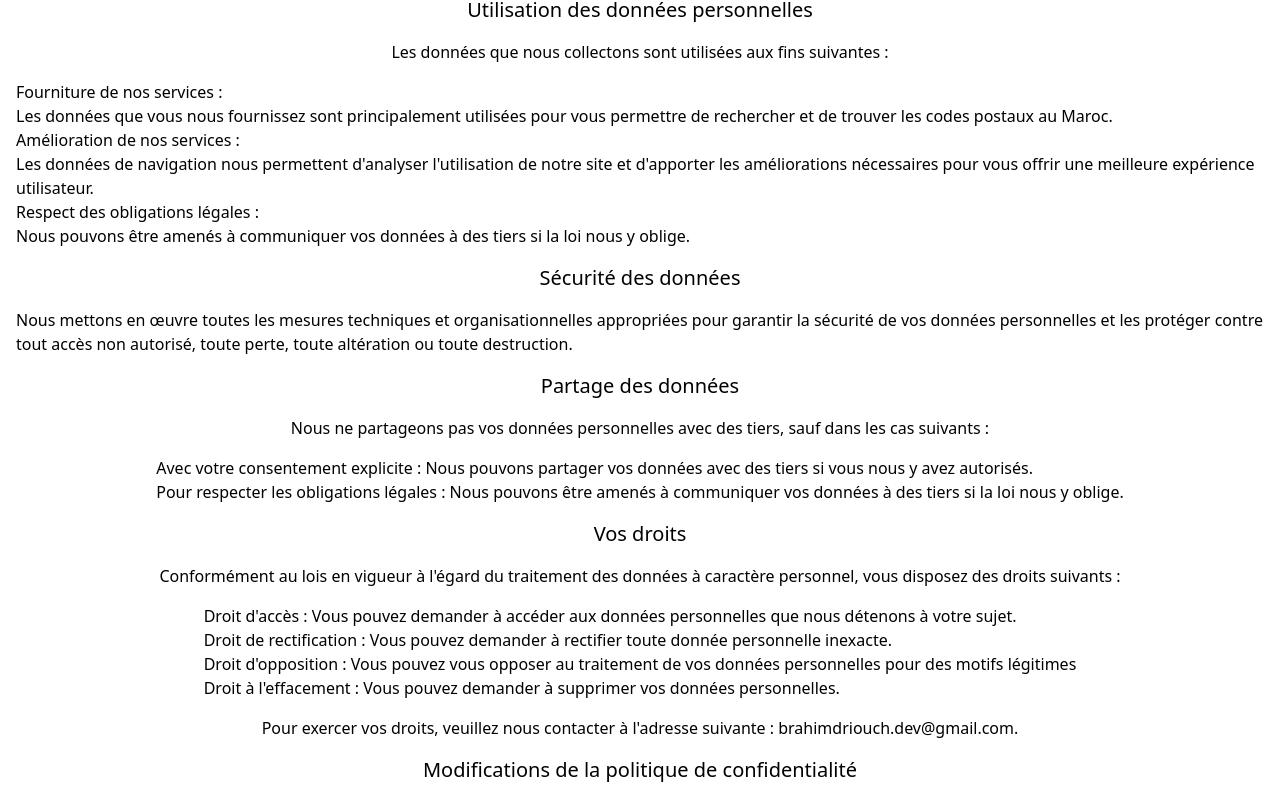
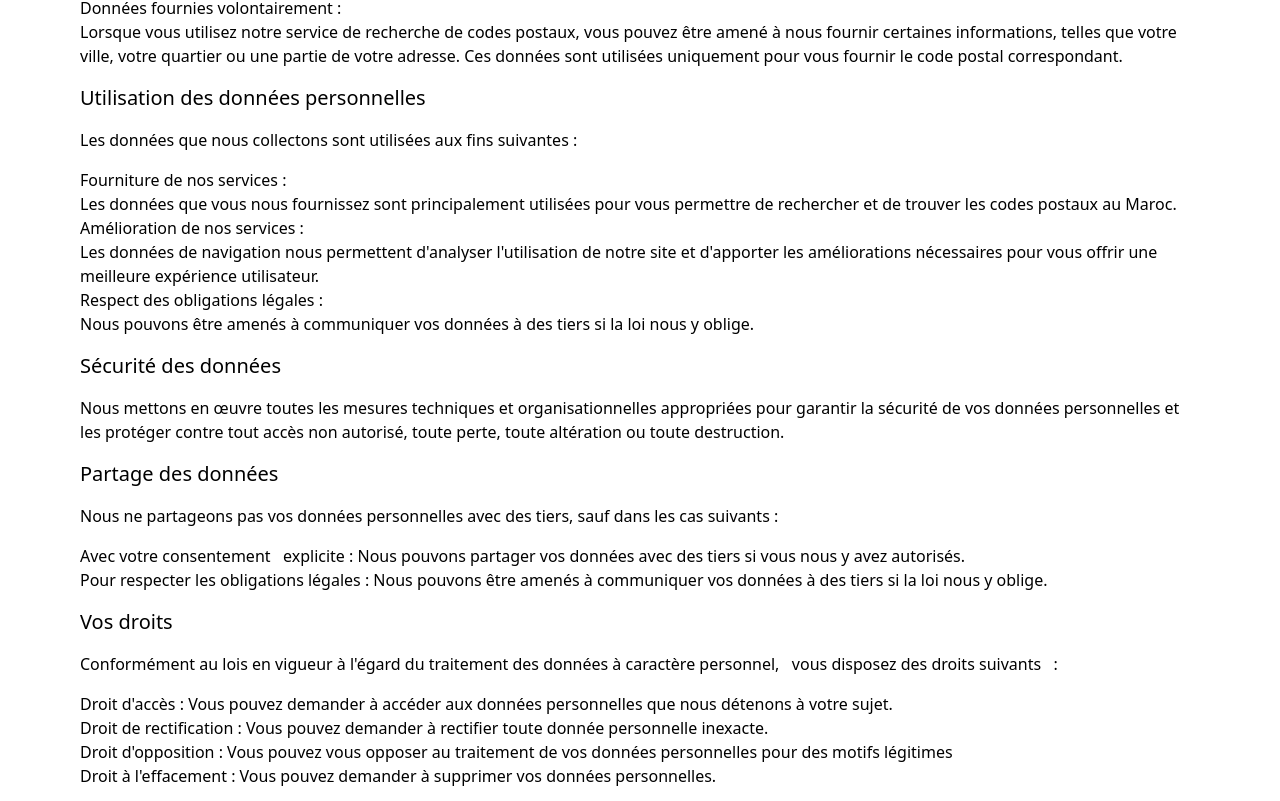
Before and after one commit to ibra1987/code-postal-maroc, a Next.js app: page /politique-de-confidentialite in a window 1280 px wide. Shown: the part 479-1280 px from the top of the page. Built offline with nearby package versions, Linux system fonts and the light colour scheme.

Commit message:
fix errors in legal pages

```diff
--- a/app/components/Footer.tsx
+++ b/app/components/Footer.tsx
@@ -13,13 +13,13 @@ export default function Footer() {
         Le contenu de ce site est purement informatif et ne représente pas une autorité officielle.
       </p>
       <p className="text-center">
-        Si vous avez des remarques ou des suggestions, n&apos;h sitez pas   nous contacter.
+        Si vous avez des remarques ou des suggestions, n&apos;hésitez pas à <Link className="underline" href={"/contact"}>nous contacter</Link>.
       </p>
       <p className="text-center">
         Copyright  {new Date().getFullYear()} - Tous droits réservés
       </p>
       <p className="text-center">
-        Ce site utilise des cookies pour vous fournir une meilleure exp rience utilisateur.
+        Ce site utilise des cookies pour vous fournir une meilleure expérience utilisateur.
         En poursuivant votre navigation sur ce site, vous acceptez l&apos;utilisation de ces cookies.
       </p>
     </footer>
--- a/app/disclaimer/page.tsx
+++ b/app/disclaimer/page.tsx
@@ -15,7 +15,7 @@ export const metadata: Metadata = {
 
 function DisclaimerPage() {
   return (
-    <main className="w-full flex min-h-screen flex-col items-center justify-start px-4">
+    <main className="w-full  flex min-h-screen flex-col items-center justify-start px-4 md:px-20 mt-24">
         Notre site peut inclure des publicités ou des liens d&apos;affiliation. Cela signifie que nous pouvons percevoir une commission lorsque vous cliquez sur ces liens ou effectuez un achat via ces derniers. Ces publicités et partenariats nous permettent de maintenir et de développer nos services tout en restant accessibles gratuitement pour les utilisateurs.
 
 Nous tenons à préciser que les produits ou services promus via des publicités ou des affiliations sont choisis avec soin. Cependant, nous ne garantissons ni la qualité, ni la pertinence, ni la disponibilité de ces produits ou services. Toute décision d&apos;achat ou d&apos;utilisation relève de votre entière responsabilité.
--- a/app/page.tsx
+++ b/app/page.tsx
@@ -17,7 +17,7 @@ export const metadata: Metadata = {
 export default function Home() {
   return (
     <div className="w-full flex flex-col items-center justify-items-center min-h-screen ">
-        <div className="w-full bg-red-600 flex flex-col justify-center items-center  px-3 md:px-20 py-48">
+        <div className="w-full bg-red-600 flex flex-col justify-center items-center  px-3 md:px-20 py-32">
 
           <Hero/>
           <SearchForm/>
--- a/app/politique-de-confidentialite/page.tsx
+++ b/app/politique-de-confidentialite/page.tsx
@@ -1,66 +1,149 @@
-import Link from "next/link"
-
-
+import Link from "next/link";
 
 function page() {
   return (
-    <main className="w-full flex min-h-screen flex-col items-center justify-start px-4 gap-4">
+    <main className="w-full flex min-h-screen flex-col items-start justify-start px-4 md:px-20 py-10 gap-4">
       <h1 className=" font-bold text-3xl">Politique de Confidentialité</h1>
 
-<h2  className="font-medium text-xl">Préambule</h2>
-<p> <Link href={"/"} className="font-medium">Code Postal Maroc</Link> s&apos;engage à respecter votre vie privée et à protéger les données personnelles que vous nous communiquez. La présente politique de confidentialité a pour objectif de vous informer sur
-les modalités de collecte, d&apos;utilisation et de conservation de vos données personnelles lorsque vous utilisez nos services.</p>
+      <h2 className="font-medium text-xl">Préambule</h2>
+      <p>
+        {" "}
+        <Link href={"/"} className="font-medium">
+          Code Postal Maroc
+        </Link>{" "}
+        s&apos;engage à respecter votre vie privée et à protéger les données
+        personnelles que vous nous communiquez. La présente politique de
+        confidentialité a pour objectif de vous informer sur   les modalités de
+        collecte, d&apos;utilisation et de conservation de vos données
+        personnelles lorsque vous utilisez nos services.
+      </p>
 
-<h2  className="font-medium text-xl">Collecte des données personnelles</h2>
+      <h2 className="font-medium text-xl">Collecte des données personnelles</h2>
       <p>Nous collectons les données personnelles suivantes :</p>
       <ul>
-    <li>Données de navigation :<p> orsque vous visitez notre site, nous collectons des informations standard telles que votre adresse IP, le type de navigateur que vous utilisez, vos préférences en matière de langue et les pages que vous consultez. Ces données sont collectées à des fins statistiques et d&apos;amélioration de nos services.</p></li>
-    <li>Données fournies volontairement : <p>Lorsque vous utilisez notre service de recherche de codes postaux, vous pouvez être amené à nous fournir certaines informations, telles que votre ville, votre quartier ou une partie de votre adresse. Ces données sont utilisées uniquement pour vous fournir le code postal correspondant.</p></li>
-</ul>
-
-<h2  className="font-medium text-xl">Utilisation des données personnelles</h2>
-<p>Les données que nous collectons sont utilisées aux fins suivantes :</p>
-<ul>
-    <li>Fourniture de nos services : <p>Les données que vous nous fournissez sont principalement utilisées pour vous permettre de rechercher et de trouver les codes postaux au Maroc.</p></li>
-    <li>Amélioration de nos services : <p> Les données de navigation nous permettent d&apos;analyser l&apos;utilisation de notre site et d&apos;apporter les améliorations nécessaires pour vous offrir une meilleure expérience utilisateur.</p></li>
-    <li>Respect des obligations légales : <p>Nous pouvons être amenés à communiquer vos données à des tiers si la loi nous y oblige.</p></li>
-</ul>
-
-<h2  className="font-medium text-xl">Sécurité des données</h2>
-<p>Nous mettons en œuvre toutes les mesures techniques et organisationnelles appropriées pour garantir la sécurité de vos données personnelles et les protéger contre tout accès non autorisé, toute perte, toute altération ou toute destruction.</p>
-
-<h2  className="font-medium text-xl">Partage des données</h2>
-<p>Nous ne partageons pas vos données personnelles avec des tiers, sauf dans les cas suivants :</p>
-<ul>
-    <li>Avec votre consentement
-explicite : Nous pouvons partager vos données avec des tiers si vous nous y avez autorisés.</li>
-    <li>Pour respecter les obligations légales : Nous pouvons être amenés à communiquer vos données à des tiers si la loi nous y oblige.
+        <li>
+          Données de navigation :
+          <p>
+            {" "}
+            orsque vous visitez notre site, nous collectons des informations
+            standard telles que votre adresse IP, le type de navigateur que vous
+            utilisez, vos préférences en matière de langue et les pages que vous
+            consultez. Ces données sont collectées à des fins statistiques et
+            d&apos;amélioration de nos services.
+          </p>
+        </li>
+        <li>
+          Données fournies volontairement :{" "}
+          <p>
+            Lorsque vous utilisez notre service de recherche de codes postaux,
+            vous pouvez être amené à nous fournir certaines informations, telles
+            que votre ville, votre quartier ou une partie de votre adresse. Ces
+            données sont utilisées uniquement pour vous fournir le code postal
+            correspondant.
+          </p>
         </li>
       </ul>
 
-<h2  className="font-medium text-xl">Vos droits</h2>
-<p>Conformément au lois en vigueur à l&apos;égard du traitement des données à caractère personnel,
-vous disposez des droits suivants
-:</p>
+      <h2 className="font-medium text-xl">
+        Utilisation des données personnelles
+      </h2>
+      <p>Les données que nous collectons sont utilisées aux fins suivantes :</p>
       <ul>
-    <li>Droit d&apos;accès : Vous pouvez demander à accéder aux données personnelles que nous détenons à votre sujet.</li>
-    <li>Droit de rectification : Vous pouvez demander à rectifier toute donnée personnelle inexacte.
+        <li>
+          Fourniture de nos services :{" "}
+          <p>
+            Les données que vous nous fournissez sont principalement utilisées
+            pour vous permettre de rechercher et de trouver les codes postaux au
+            Maroc.
+          </p>
         </li>
-    <li>Droit d&apos;opposition : Vous pouvez vous opposer au traitement de vos données personnelles pour des motifs légitimes</li>
-    <li>Droit à l&apos;effacement : Vous pouvez demander à supprimer vos données personnelles.
+        <li>
+          Amélioration de nos services :{" "}
+          <p>
+            {" "}
+            Les données de navigation nous permettent d&apos;analyser
+            l&apos;utilisation de notre site et d&apos;apporter les
+            améliorations nécessaires pour vous offrir une meilleure expérience
+            utilisateur.
+          </p>
+        </li>
+        <li>
+          Respect des obligations légales :{" "}
+          <p>
+            Nous pouvons être amenés à communiquer vos données à des tiers si la
+            loi nous y oblige.
+          </p>
         </li>
       </ul>
-<p>Pour exercer vos droits, veuillez nous contacter à l&apos;adresse suivante : brahimdriouch.dev@gmail.com.</p>
 
-<h2  className="font-medium text-xl">Modifications de la politique de confidentialité</h2>
-<p>Nous nous réservons le droit de modifier la présente politique de confidentialité à tout moment. Toute modification sera publiée
-sur notre site web.</p>
+      <h2 className="font-medium text-xl">Sécurité des données</h2>
+      <p>
+        Nous mettons en œuvre toutes les mesures techniques et
+        organisationnelles appropriées pour garantir la sécurité de vos données
+        personnelles et les protéger contre tout accès non autorisé, toute
+        perte, toute altération ou toute destruction.
+      </p>
 
-<h2  className="font-medium text-xl">Loi applicable</h2>
-<p>La présente politique de confidentialité est régie par le droit marocain.</p>
+      <h2 className="font-medium text-xl">Partage des données</h2>
+      <p>
+        Nous ne partageons pas vos données personnelles avec des tiers, sauf
+        dans les cas suivants :
+      </p>
+      <ul>
+        <li>
+          Avec votre consentement   explicite : Nous pouvons partager vos
+          données avec des tiers si vous nous y avez autorisés.
+        </li>
+        <li>
+          Pour respecter les obligations légales : Nous pouvons être amenés à
+          communiquer vos données à des tiers si la loi nous y oblige.
+        </li>
+      </ul>
 
+      <h2 className="font-medium text-xl">Vos droits</h2>
+      <p>
+        Conformément au lois en vigueur à l&apos;égard du traitement des données
+        à caractère personnel,   vous disposez des droits suivants   :
+      </p>
+      <ul>
+        <li>
+          Droit d&apos;accès : Vous pouvez demander à accéder aux données
+          personnelles que nous détenons à votre sujet.
+        </li>
+        <li>
+          Droit de rectification : Vous pouvez demander à rectifier toute donnée
+          personnelle inexacte.
+        </li>
+        <li>
+          Droit d&apos;opposition : Vous pouvez vous opposer au traitement de
+          vos données personnelles pour des motifs légitimes
+        </li>
+        <li>
+          Droit à l&apos;effacement : Vous pouvez demander à supprimer vos
+          données personnelles.
+        </li>
+      </ul>
+      <p>
+        Pour exercer vos droits, veuillez nous contacter à l&apos;adresse
+        suivante : brahimdriouch.dev@gmail.com.
+      </p>
+
+      <h2 className="font-medium text-xl">
+        Modifications de la politique de confidentialité
+      </h2>
+      <p>
+        Nous nous réservons le droit de modifier la présente politique de
+        confidentialité à tout moment. Toute modification sera publiée   sur
+        notre site web.
+      </p>
+
+      <h2 className="font-medium text-xl">Loi applicable</h2>
+      <p>
+        La présente politique de confidentialité est régie par le droit
+        marocain.
+      </p>
     </main>
-  )
+  );
 }
 
-export default page
+export default page;
```
Also changed, not shown: app/conditions-utilisation/page.tsx (+92 -23 lines). Lines whose indentation alone changed are shown as unchanged.
